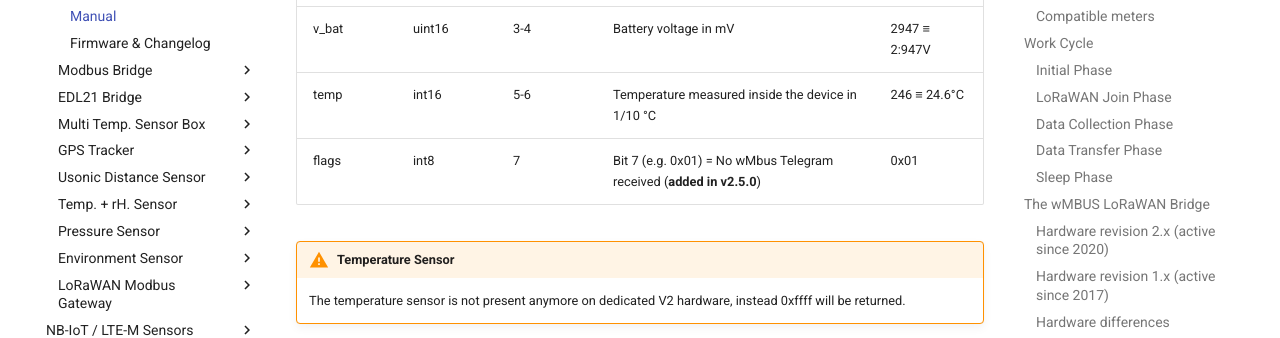
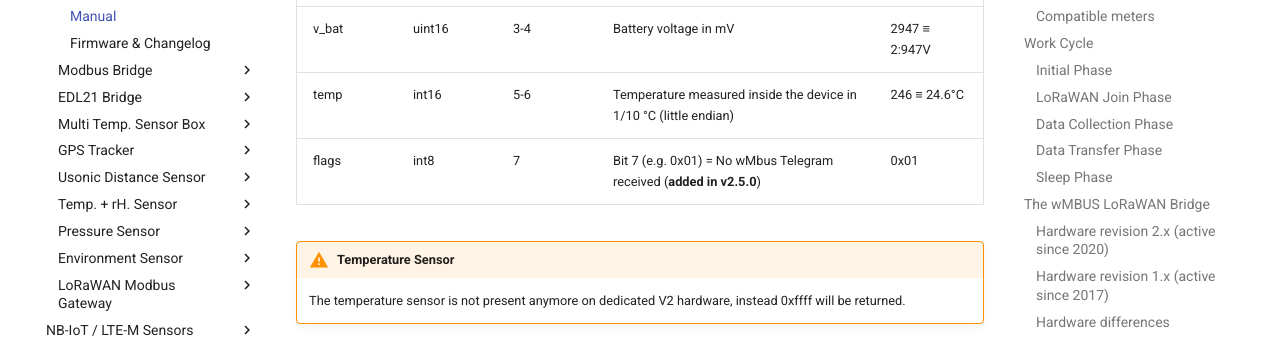
Before and after one commit to Lobaro/docs, an MkDocs documentation site: the page built from docs/lorawan-sensors/wmbus-lorawan/index.md, in a window 1280 px wide and 900 px high, scrolled down 11203 px. Shown: the part 173-511 px from the top of the window. Built offline with MkDocs 1.6.1 and Material for MkDocs 9.7.7, drawn with Linux system fonts in a browser that asks for light colours; a script that is not in the unit is left out; comment, search, counter and statistics services are not loaded.

Commit message:
Update index.md

```diff
--- a/docs/lorawan-sensors/wmbus-lorawan/index.md
+++ b/docs/lorawan-sensors/wmbus-lorawan/index.md
@@ -340,7 +340,7 @@ bit integer using little endian encoding.
 |-|-|-|-|-|
 |version|uint8[3]|0-2|Version of the firmware running on the device|1, 5, 1 ≡ v1.5.1|
 |v_bat|uint16|3-4|Battery voltage in mV|2947 ≡ 2:947V|
-|temp|int16|5-6|Temperature measured inside the device in 1/10 °C|246 ≡ 24.6°C|
+|temp|int16|5-6|Temperature measured inside the device in 1/10 °C (little endian)|246 ≡ 24.6°C|
 |flags|int8|7|Bit 7 (e.g. 0x01) = No wMbus Telegram received (**added in v2.5.0**) | 0x01 |
 
 !!! warning "Temperature Sensor"
```
